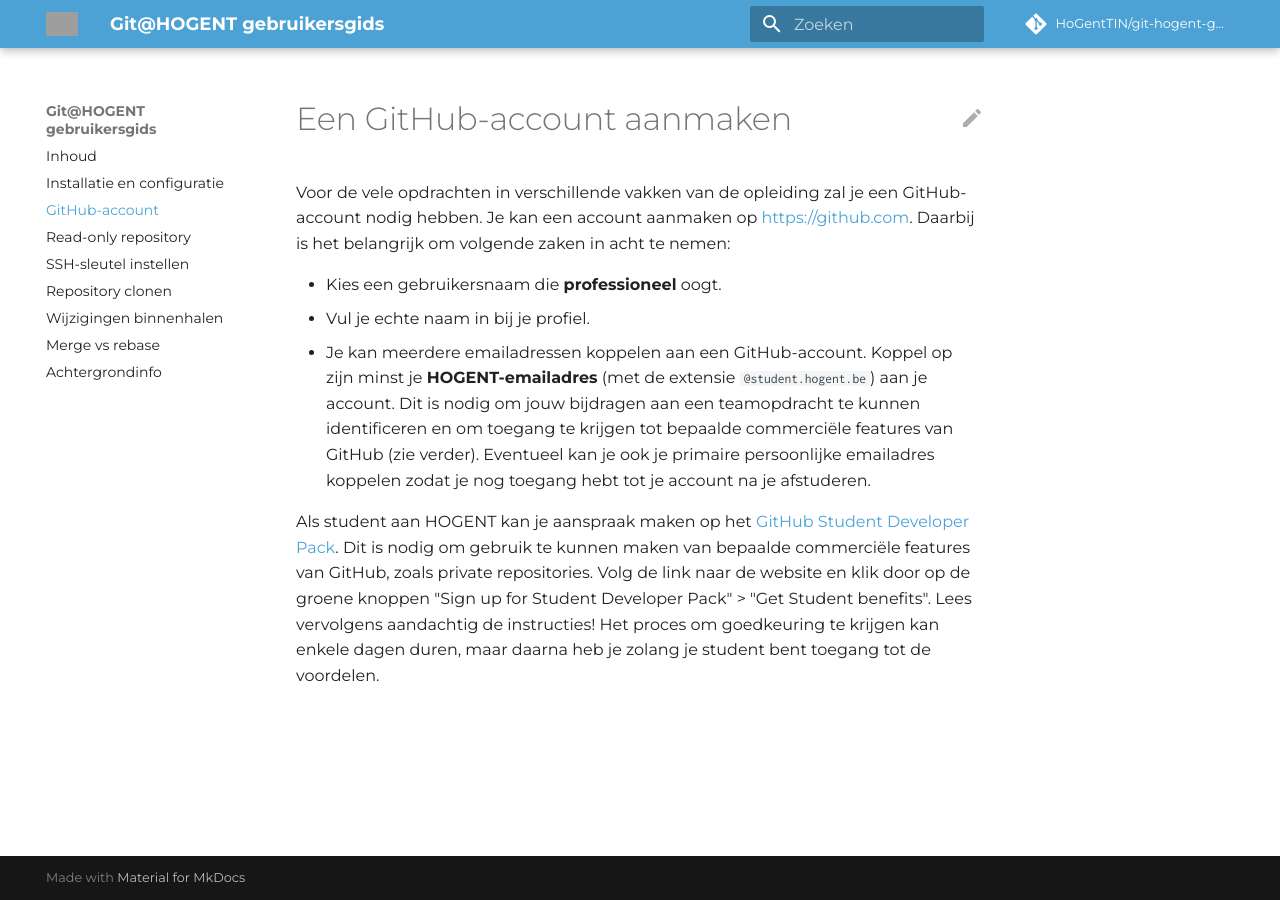
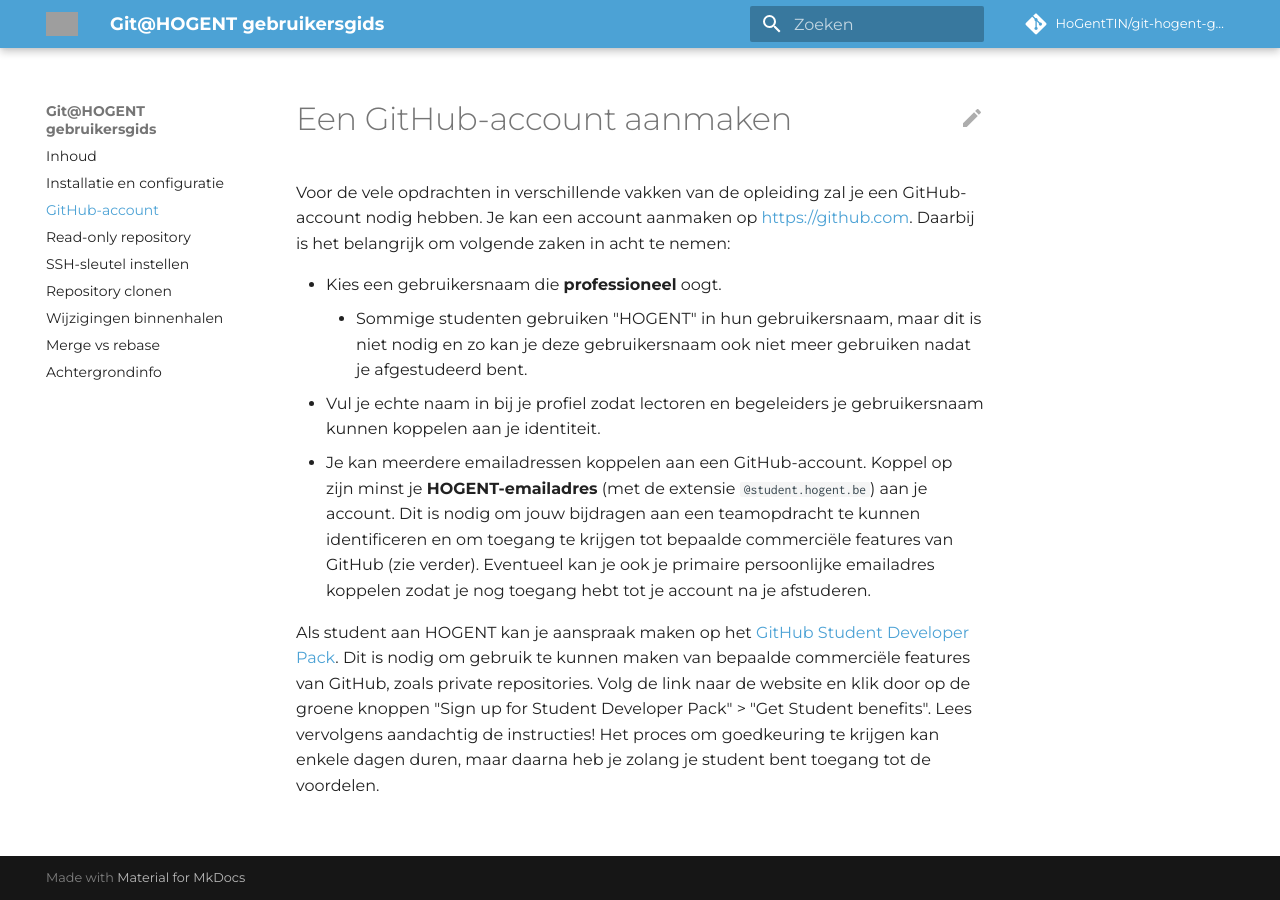
Before and after one commit to HoGentTIN/git-hogent-gids, an MkDocs documentation site: the page built from docs/github-account.md, in a window 1280 px wide. Built offline with MkDocs 1.6.1 and Material for MkDocs 9.7.7, drawn with Linux system fonts in a browser that asks for light colours; comment, search, counter and statistics services are not loaded; grey boxes are pictures that could not be loaded.

Commit message:
Opmerking/verduidelijking toegevoegd ivm keuze username

```diff
--- a/docs/github-account.md
+++ b/docs/github-account.md
@@ -3,7 +3,8 @@
 Voor de vele opdrachten in verschillende vakken van de opleiding zal je een GitHub-account nodig hebben. Je kan een account aanmaken op <https://github.com>. Daarbij is het belangrijk om volgende zaken in acht te nemen:
 
 -   Kies een gebruikersnaam die **professioneel** oogt.
--   Vul je echte naam in bij je profiel.
+    -   Sommige studenten gebruiken "HOGENT" in hun gebruikersnaam, maar dit is niet nodig en zo kan je deze gebruikersnaam ook niet meer gebruiken nadat je afgestudeerd bent.
+-   Vul je echte naam in bij je profiel zodat lectoren en begeleiders je gebruikersnaam kunnen koppelen aan je identiteit.
 -   Je kan meerdere emailadressen koppelen aan een GitHub-account. Koppel op zijn minst je **HOGENT-emailadres** (met de extensie `@student.hogent.be`) aan je account. Dit is nodig om jouw bijdragen aan een teamopdracht te kunnen identificeren en om toegang te krijgen tot bepaalde commerciële features van GitHub (zie verder). Eventueel kan je ook je primaire persoonlijke emailadres koppelen zodat je nog toegang hebt tot je account na je afstuderen.
 
 Als student aan HOGENT kan je aanspraak maken op het [GitHub Student Developer Pack](https://education.github.com/pack). Dit is nodig om gebruik te kunnen maken van bepaalde commerciële features van GitHub, zoals private repositories. Volg de link naar de website en klik door op de groene knoppen "Sign up for Student Developer Pack" > "Get Student benefits". Lees vervolgens aandachtig de instructies! Het proces om goedkeuring te krijgen kan enkele dagen duren, maar daarna heb je zolang je student bent toegang tot de voordelen.
```
